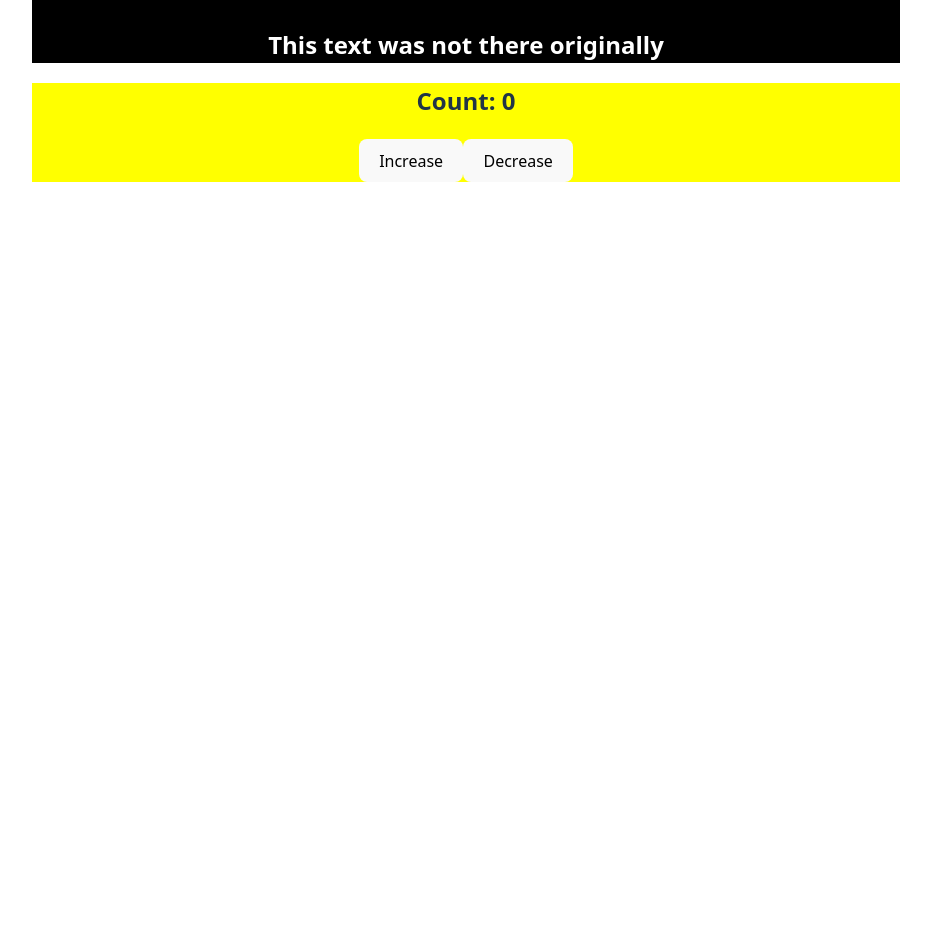
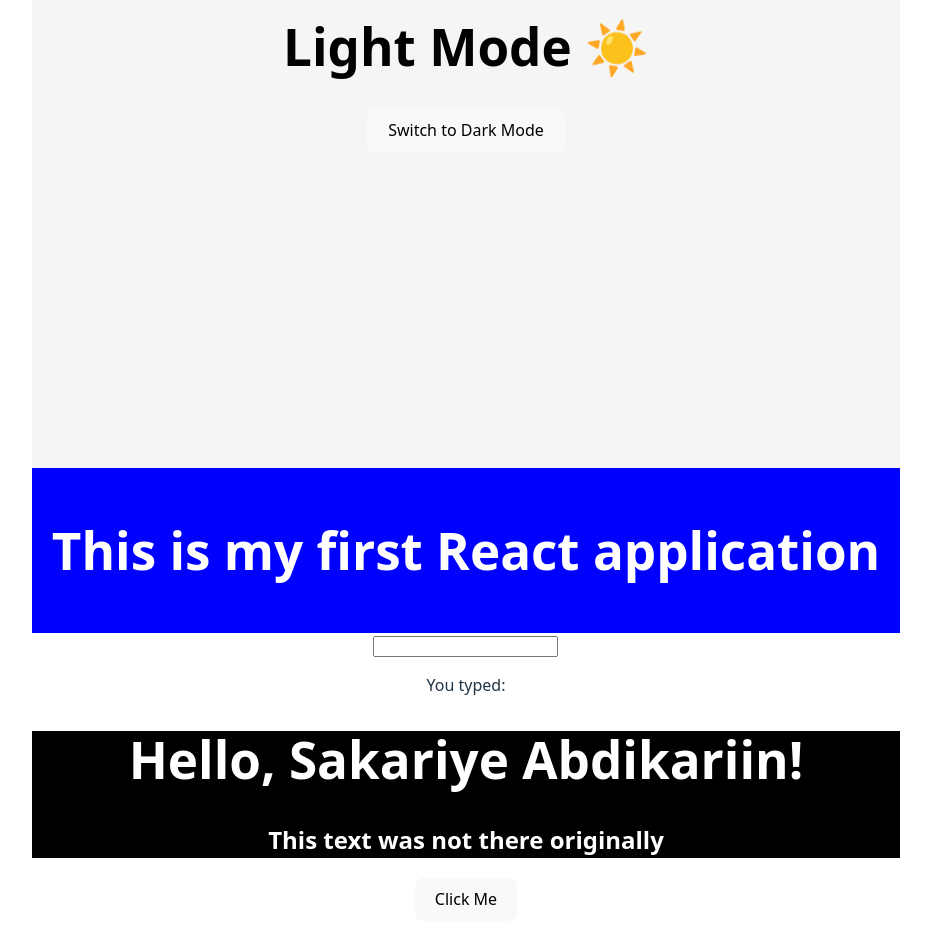
Before and after one commit to ZakariyaAbdikariin/Sakariye-react-app, a React (Vite) app: page / in a window 1280 px wide. Shown: the part 440-1372 px from the top of the page, without its empty margins (174-1105 px from the left). Before the commit the page ends 800 px from the top, so only its background shows below. Built offline with nearby package versions, Linux system fonts and the light colour scheme.

Commit message:
I added a click me button, setText box, switch theme button and a welcome messsage

```diff
--- a/src/App.jsx
+++ b/src/App.jsx
@@ -1,15 +1,23 @@
 import "./App.css";
-import Counter from "./components/Counter";
+import Clicker from "./components/Clicker";
+import  { Tiriye } from "./components/Counter";
 import Greeting from "./components/Greeting";
 import Header from "./components/Header";
+import Inputer from "./components/Inputer";
+import ThemeToggle from "./components/ThemeSwitcher";
+import WelcomeMessage from "./components/WelcomeMessage";
 
 function App() {
   return (
     <>
+      <WelcomeMessage isLoggedIn={false}/>
+      <ThemeToggle />
       <Header />
+      <Inputer />
       <Greeting name="Sakariye" surname="Abdikariin" />
-
-      <Counter />
+      <Clicker />
+      <Greeting name="Sakariye" surname="Abdikariin" />
+      <Tiriye />
     </>
   );
 }
--- /dev/null
+++ b/src/components/Clicker.jsx
@@ -0,0 +1,9 @@
+function Clicker() {
+  function handleClick() {
+    alert("Button clicked!");
+  }
+
+  return <button onClick={handleClick}>Click Me</button>;
+}
+
+export default Clicker;
--- a/src/components/Counter.jsx
+++ b/src/components/Counter.jsx
@@ -1,7 +1,9 @@
 import { useState } from "react";
 
-function Counter() {
-  const [count, setCount] = useState(0); // initial value = 0
+export function Tiriye() {
+
+  let [count, setCount] = useState(0); // initial value = 0
+
 
   return (
     <div style={{backgroundColor:"yellow"}}>
@@ -12,4 +14,3 @@ function Counter() {
     </div>
   );
 }
- export default Counter;
--- a/src/components/Header.jsx
+++ b/src/components/Header.jsx
@@ -8,4 +8,4 @@ const Header = () => {
   );
 }
 
-export default Header
+export default Header;
--- /dev/null
+++ b/src/components/Inputer.jsx
@@ -0,0 +1,18 @@
+import { useState } from "react";
+
+function Inputer() {
+  const [text, setText] = useState("");
+
+  const handleChange = (e) => {
+    setText(e.target.value);
+  };
+
+  return (
+    <div>
+      <input type = "text" onChange={handleChange} />
+      <p>You typed: {text}</p>
+    </div>
+  );
+}
+
+export default Inputer;
--- /dev/null
+++ b/src/components/ThemeSwitcher.jsx
@@ -0,0 +1,35 @@
+import { useState } from "react";
+
+function ThemeToggle() {
+  const [darkMode, setDarkMode] = useState(false);
+
+  const themeStyles = {
+    backgroundColor: darkMode ? "#222" : "#f5f5f5",
+    color: darkMode ? "#fff" : "#000",
+    height: "100vh",
+    display: "flex",
+    flexDirection: "column",
+    justifyContent: "center",
+    alignItems: "center",
+    transition: "all 0.3s ease",
+  };
+
+  return (
+    <div style={themeStyles}>
+      <h1>{darkMode ? "Dark Mode 🌙" : "Light Mode ☀️"}</h1>
+
+      <button
+        onClick={() => setDarkMode((prev) => !prev)}
+        style={{
+          padding: "10px 20px",
+          fontSize: "16px",
+          cursor: "pointer",
+        }}
+      >
+        Switch to {darkMode ? "Light" : "Dark"} Mode
+      </button>
+    </div>
+  );
+}
+
+export default ThemeToggle;
--- /dev/null
+++ b/src/components/WelcomeMessage.jsx
@@ -0,0 +1,9 @@
+function WelcomeMessage({ isLoggedIn }) {
+  if (isLoggedIn) {
+    return <h2>Welcome Back!</h2>;
+  } else {
+    return <h2>Please Login</h2>;
+  }
+}
+
+export default WelcomeMessage;
```
